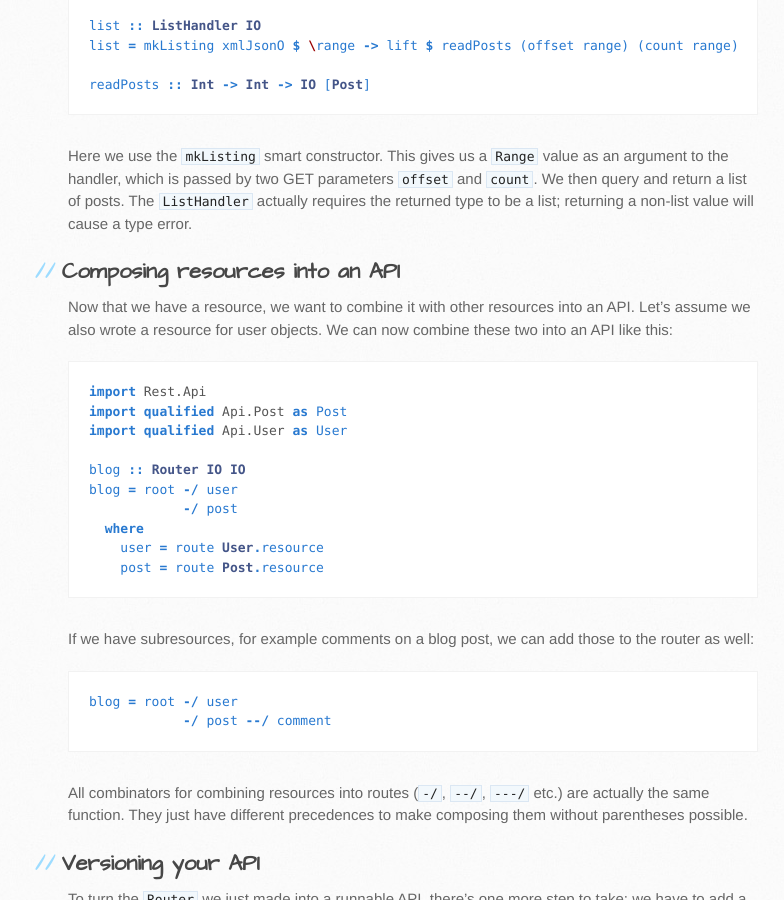
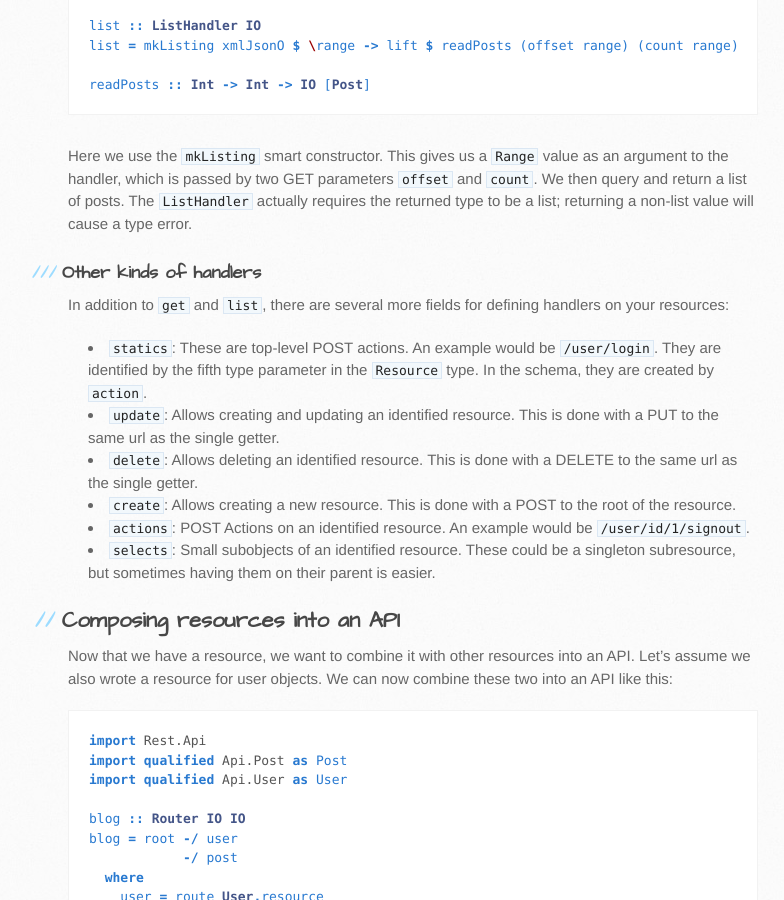
Before and after one commit to silkapp/rest, a Jekyll site: the page built from tutorial.md, in a window 1280 px wide and 900 px high, scrolled down 2148 px. Shown: the whole window, without its empty margins (102-886 px from the left). Built offline with Jekyll 4.4.1, drawn with Linux system fonts in a browser that asks for light colours; Markdown is read by kramdown in place of the engine named in the settings; some of the changed text lies outside the part shown.

Commit message:
Add section of other types of handlers.

```diff
--- a/tutorial.md
+++ b/tutorial.md
@@ -105,6 +105,23 @@ Here we use the `mkListing` smart constructor. This gives us a `Range` value as
 handler, which is passed by two GET parameters `offset` and `count`. We then query and return a list
 of posts. The `ListHandler` actually requires the returned type to be a list; returning a non-list
 value will cause a type error.
+
+### Other kinds of handlers
+
+In addition to `get` and `list`, there are several more fields for defining handlers on your
+resources:
+
+* `statics`: These are top-level POST actions. An example would be `/user/login`. They are
+  identified by the fifth type parameter in the `Resource` type. In the schema, they are created by
+  `action`.
+* `update`: Allows creating and updating an identified resource. This is done with a PUT to the same
+  url as the single getter.
+* `delete`: Allows deleting an identified resource. This is done with a DELETE to the same url as
+  the single getter.
+* `create`: Allows creating a new resource. This is done with a POST to the root of the resource.
+* `actions`: POST Actions on an identified resource. An example would be `/user/id/1/signout`.
+* `selects`: Small subobjects of an identified resource. These could be a singleton subresource, but
+  sometimes having them on their parent is easier.
 
 ## Composing resources into an API
 
```
Also changed, not shown: other parts of tutorial.md (+0 -1 lines).
